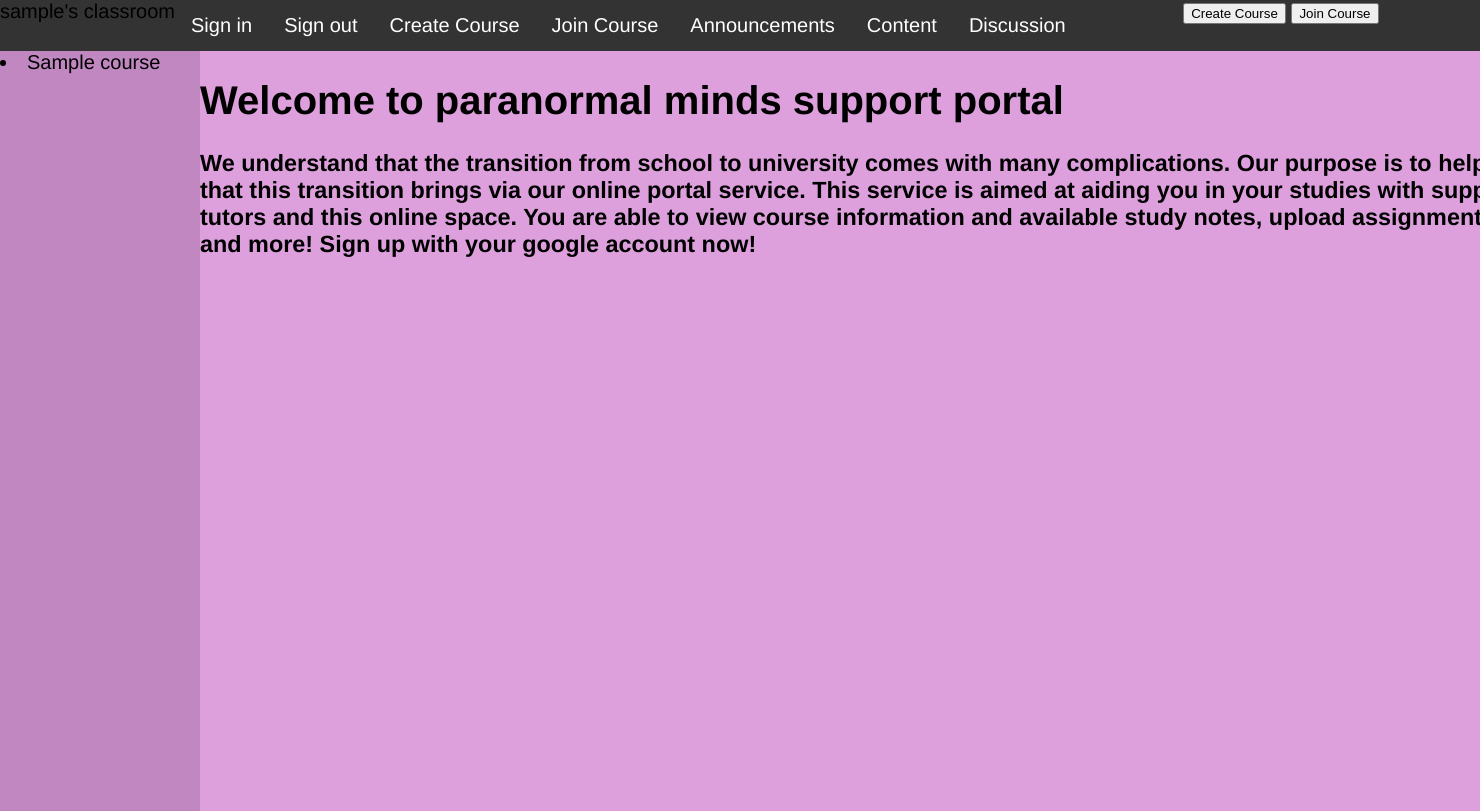
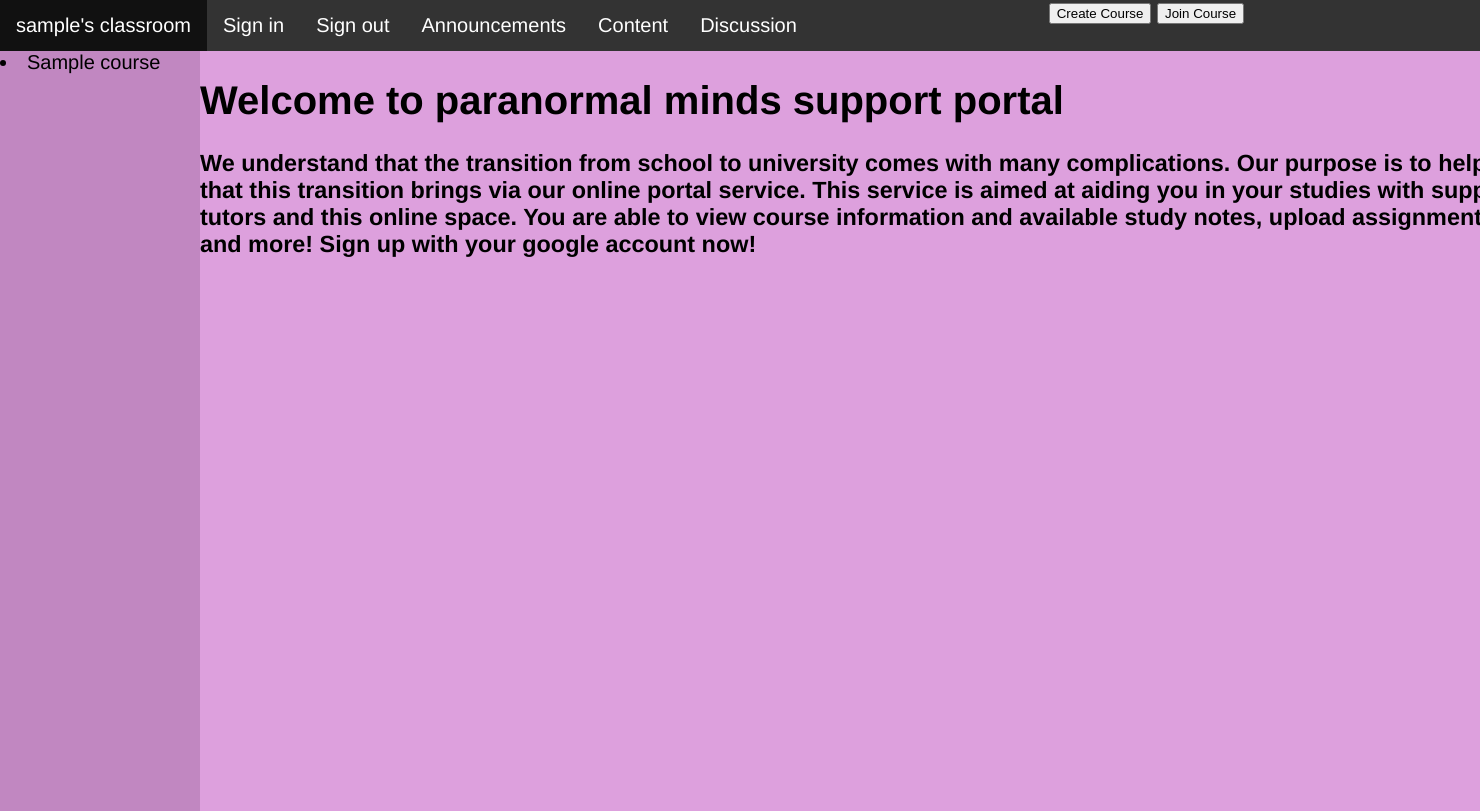
Before and after one commit to Geimaj/paranormal-minds, a Python web app: template src/templates/home/home.html in a window 1480 px wide; the page is wider, and only the part inside the window is pictured. Run offline with Jinja, Linux system fonts and the light colour scheme; the template is opened without the code that fills it: most values are stand-ins (such as "Sample title", 1, 10 or a date in 2020); style sheets or scripts are compiled from the project's sources.

Commit message:
add home link in layout.html

```diff
--- a/src/templates/layout.html
+++ b/src/templates/layout.html
@@ -4,9 +4,10 @@
 <nav>
         <ul>
                {% if username %}
-                <li id="name">{{username}}'s classroom</li>
+                <li id="name"><a href="/">{{username}}'s classroom</a></li>
+                {% else %}
+                <li><a href="/">Home</a></li>
                 {% endif %}
-
                 {% if login_url %}
                   <li><a href="{{ login_url }}">Sign in</a></li>
                 {% endif %}
@@ -15,8 +16,6 @@
                  <li><a href="{{ logout_url }}">Sign out</a></li>
                 {% endif %}
 
-                <li><a class="btnCreateCourse" onclick="window.location.href='/course/create'">Create Course </a></li>
-                <li><a class="btnJoinCourse" onclick="window.location.href='/course/join'">Join Course</a></li>
                 <li><a href="/announcements">Announcements</a></li>
                 <li><a href="/content/content">Content</a></li>
                 <li><a href="/discussion/discussion">Discussion</a></li>
```
